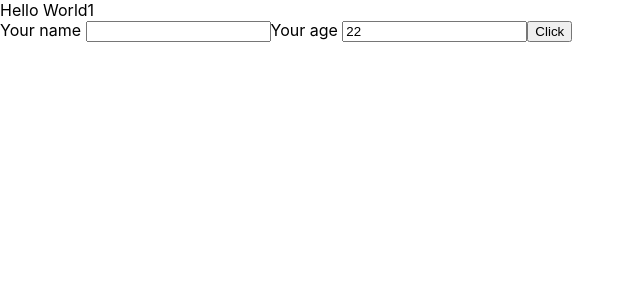
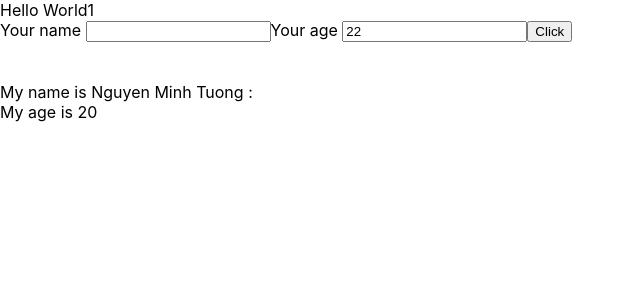
Before and after one commit to tuongnm2001/React_Ultimate, a React (Create React App) app: page / in a window 1280 px wide. Shown: the top 300 px of the page, without its empty margins (0-640 px from the left). Built offline with nearby package versions, Linux system fonts and the light colour scheme.

Commit message:
video 23

```diff
--- /dev/null
+++ b/src/components/DisplayInfor.js
@@ -0,0 +1,14 @@
+import React, { Component } from 'react';
+
+class DisplayInfor extends Component {
+    render() {
+        return (
+            <div>
+                <div>My name is {this.props.name} : </div>
+                <div>My age is {this.props.age} </div>
+            </div>
+        );
+    }
+}
+
+export default DisplayInfor;
--- a/src/components/MyComponents.js
+++ b/src/components/MyComponents.js
@@ -1,15 +1,18 @@
 import React from "react";
+import DisplayInfor from "./DisplayInfor";
 import UserInfor from "./UserInfor";
 
 class MyComponents extends React.Component {
 
-
-
     render() {
         return (
             <div>
-
                 <UserInfor />
+                <br /><br />
+                <DisplayInfor
+                    name='Nguyen Minh Tuong'
+                    age='20'
+                />
             </div>
         )
     }
```
